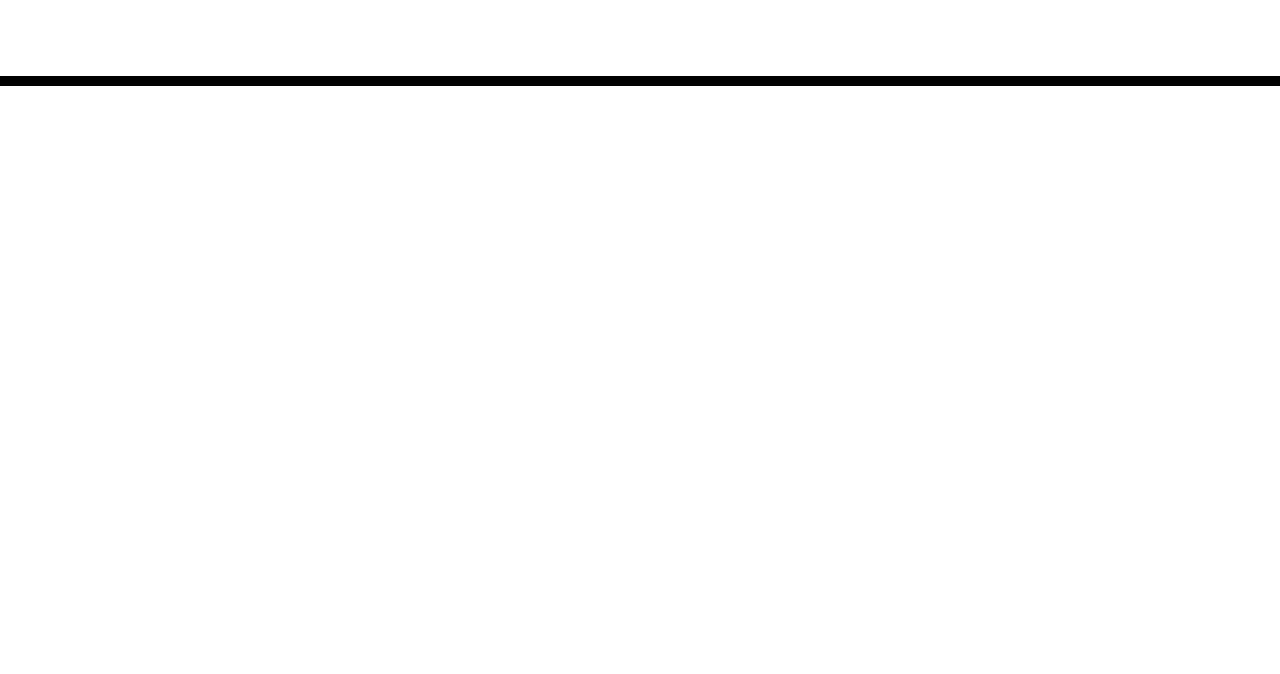
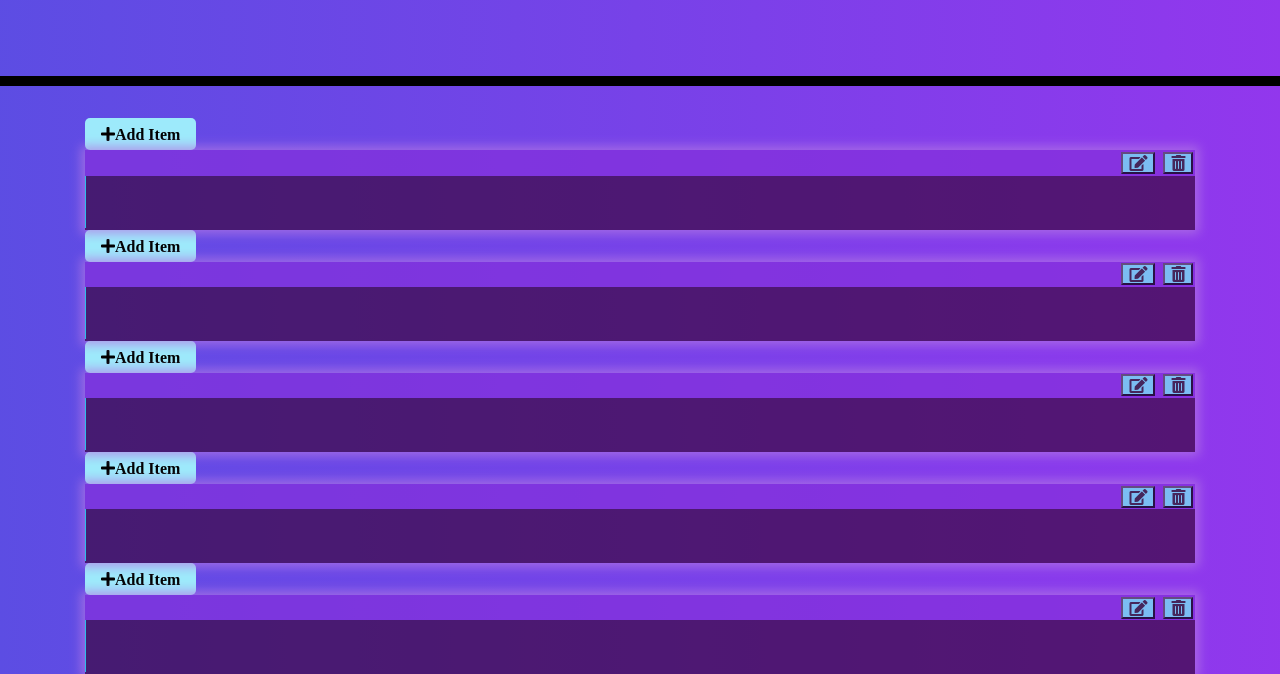
Before and after one commit to Gladi023/WorkDay_Scheduler, a plain HTML site: page index.html in a window 1280 px wide. Shown: the part 182-856 px from the top of the page. Before the commit the page ends 800 px from the top, so only its background shows below. Drawn offline with nearby package versions, Linux system fonts and the light colour scheme.

Commit message:
DOM element added script.js

```diff
--- a/index.html
+++ b/index.html
@@ -30,8 +30,81 @@
     </header>
     <div class="container">
       <!-- Timeblocks go here -->
+  <div>
+      <button class="add" id="add">
+      <i class="fas fa-plus">Add Item</i>
+      </div>
+      </button>
+      <div class="note">
+      <div class="tools">
+        <button class="edit"><i class="fas fa-edit"></i>
+        <button class="delete"><i class="fas fa-trash-alt"></i>
+        </button>
+      </div>
+      <div class="/"></div>
+      <textarea></textarea>
+  </div>
+  <div>
+    <button class="add" id="add">
+    <i class="fas fa-plus">Add Item</i>
     </div>
+    </button>
+    <div class="note">
+    <div class="tools">
+      <button class="edit"><i class="fas fa-edit"></i>
+      <button class="delete"><i class="fas fa-trash-alt"></i>
+      </button>
+    </div>
+    <div class="/"></div>
+    <textarea></textarea>
+</div>
+<div>
+  <button class="add" id="add">
+  <i class="fas fa-plus">Add Item</i>
+  </div>
+  </button>
+  <div class="note">
+  <div class="tools">
+    <button class="edit"><i class="fas fa-edit"></i>
+    <button class="delete"><i class="fas fa-trash-alt"></i>
+    </button>
+  </div>
+  <div class="/"></div>
+  <textarea></textarea>
+</div>
+<div>
+  <button class="add" id="add">
+  <i class="fas fa-plus">Add Item</i>
+  </div>
+  </button>
+  <div class="note">
+  <div class="tools">
+    <button class="edit"><i class="fas fa-edit"></i>
+    <button class="delete"><i class="fas fa-trash-alt"></i>
+    </button>
+  </div>
+  <div class="hidden"></div>
+  <textarea></textarea>
+</div>
+<div>
+  <button class="add" id="add">
+  <i class="fas fa-plus">Add Item</i>
+  </div>
+  </button>
+  <div class="note">
+  <div class="tools">
+    <button class="edit"><i class="fas fa-edit"></i>
+    <button class="delete"><i class="fas fa-trash-alt"></i>
+    </button>
+  </div>
+  <div class="hidden"></div>
+  <textarea></textarea>
+</div>
 
+    </div>
+    </body>
+
+   <script type="text/javascript" src="./script.js"></script>
     <script src="https://code.jquery.com/jquery-3.4.1.min.js"></script>
     <script src="https://cdnjs.cloudflare.com/ajax/libs/moment.js/2.24.0/moment.min.js"></script>
   </body>
--- a/script.js
+++ b/script.js
@@ -0,0 +1,19 @@
+const addBtn = document.getElementById('add')
+
+addBtn.addEventListener('click', () =>addNewnote())
+
+function addNewNote(text = '') {
+  const note = document.createElement('div')
+  note.classList.add('note')
+
+  note.innerHTML = `
+  <div class="tools">
+  <button class="edit"><i class="fas fa-edit"></i>
+  <button class="delete"><i class="fas fa-trash-alt"></i>
+  </button>
+</div>
+<div class="main ${text ? "" : "hidden"}"></div>
+<textarea class="${text ? "hidden" : ""} ></textarea>
+  `
+  document.body.appendChild(note)
+}
--- a/style.css
+++ b/style.css
@@ -2,14 +2,15 @@ body {
   font-family: 'Open Sans', sans-serif;
   font-size: 16px;
   line-height: 1;
+  background: linear-gradient(89deg, #5c4de3 0%, #9237ed 100%);
 }
 
 textarea{
   background: transparent;
   border: none;
   resize: none;
-  color: #000000;
-  border-left: 1px solid black;
+  color: #10f4a0;
+  border-left: 1px solid rgb(25, 238, 234);
   padding: 10px;
 }
 
@@ -48,7 +49,7 @@ textarea{
 }
 
 .present {
-  background-color: #ff6961;
+  background-color: #c4615b;
   color: white;
 }
 
@@ -69,3 +70,34 @@ textarea{
   font-size: 20px;
   transition: all .3s ease-in-out;
 }
+
+.add {
+  top: 1rem;
+  right: 2rem;
+  background-color: #9deafb;
+  border: #10f4a0;
+  border-radius: 5px;
+  padding: 0.5rem 1rem;
+  cursor: pointer;
+}
+
+.note {
+  background-color: #3c0742;
+  box-shadow: 0 0 10px 4px rgb(180, 121, 229);
+  opacity: 0.7;
+}
+
+.note .tools {
+  background-color: #852fdc;
+  display: flex;
+  justify-content: flex-end;
+  padding: 0.1rem;
+}
+
+.note .tools button {
+  background-color: #75f6f6;
+  color:#281f1f;
+  cursor: pointer;
+  font-size: 1rem;
+  margin-left: 0.5rem;
+}
```
